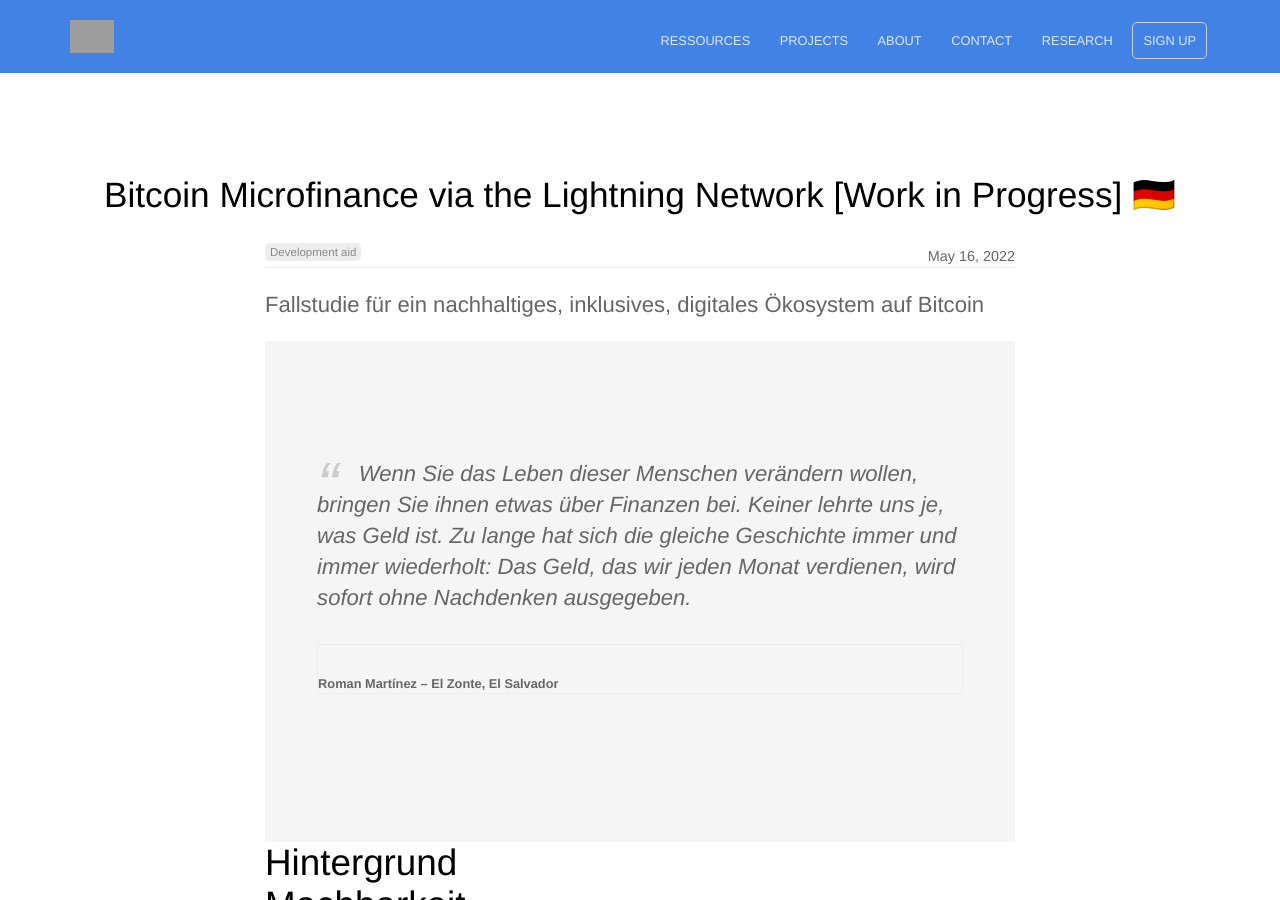
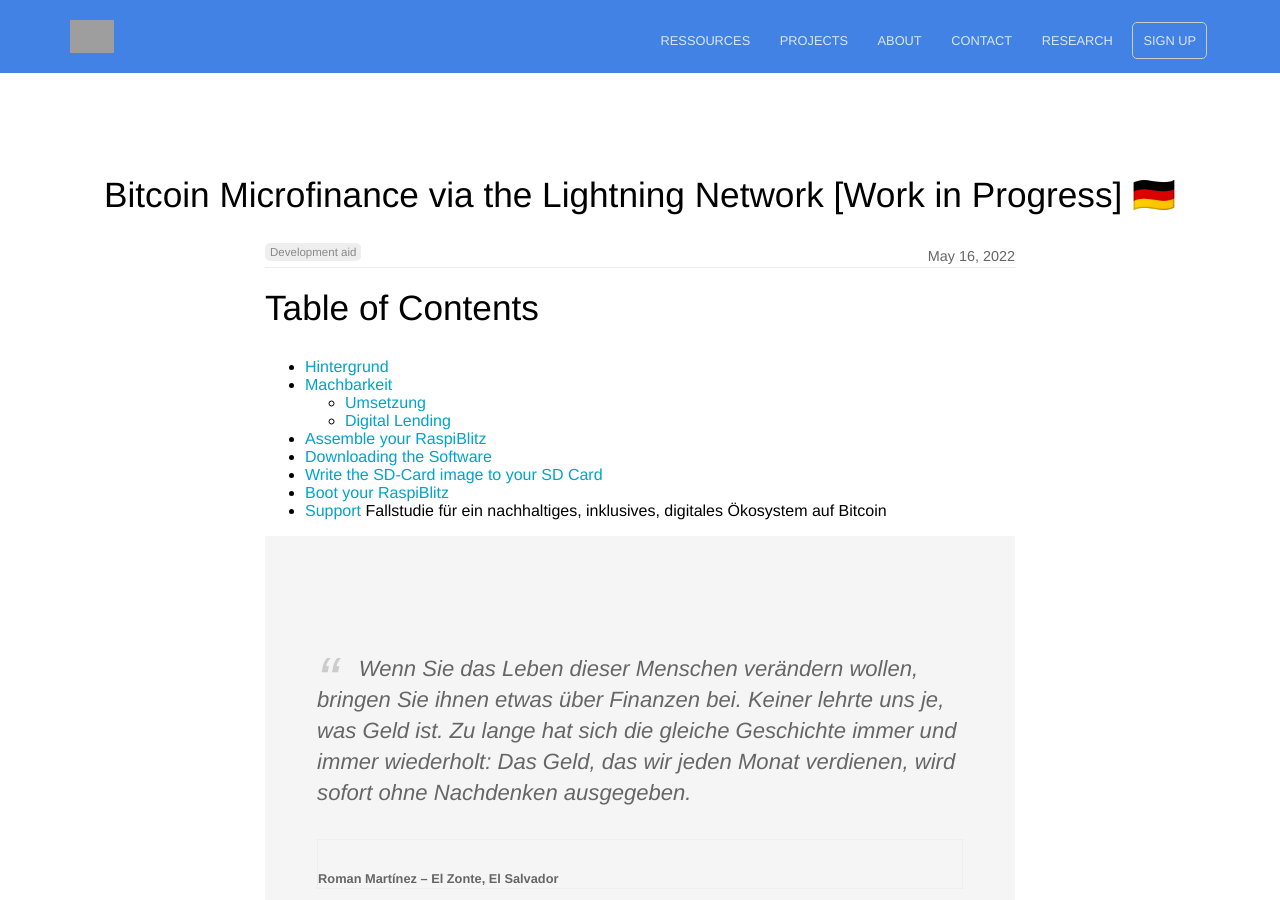
Before and after one commit to Bitcoin-InnovationHub/home, a Jekyll site: the page built from _posts/2022-05-16-bitcoin-microfinance.md, in a window 1280 px wide and 900 px high. Built offline with Jekyll 4.4.1, drawn with Linux system fonts in a browser that asks for light colours; grey boxes are pictures that could not be loaded.

Commit message:
Update 2022-05-16-bitcoin-microfinance.md

```diff
--- a/_posts/2022-05-16-bitcoin-microfinance.md
+++ b/_posts/2022-05-16-bitcoin-microfinance.md
@@ -5,7 +5,17 @@
   - Development Aid
 author_staff_member: anna
 ---
-
+Table of Contents
+---
+  - [Hintergrund](#Hintergrund)
+  - [Machbarkeit](#Machbarkeit)
+    - [Umsetzung](#Umsetzung)
+    - [Digital Lending](#Digital-Lending)
+  - [Assemble your RaspiBlitz](#assemble-your-raspiblitz)
+  - [Downloading the Software](#downloading-the-software)
+  - [Write the SD-Card image to your SD Card](#write-the-sd-card-image-to-your-sd-card)
+  - [Boot your RaspiBlitz](#boot-your-raspiblitz)
+  - [Support](#support)
 Fallstudie für ein nachhaltiges, inklusives, digitales Ökosystem auf Bitcoin
 
 <section class="testimonial">
```
